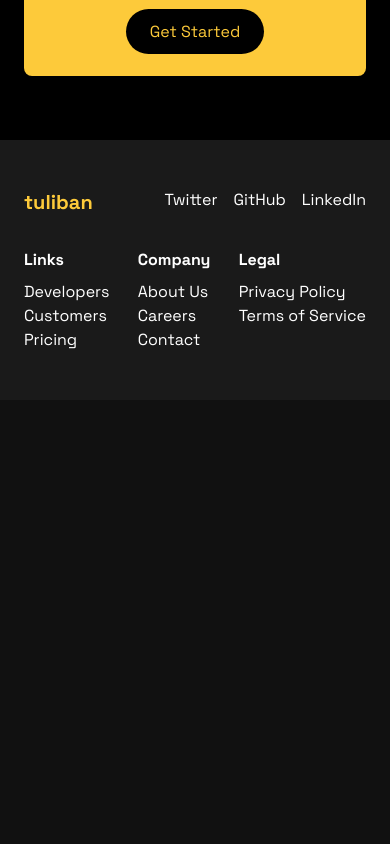
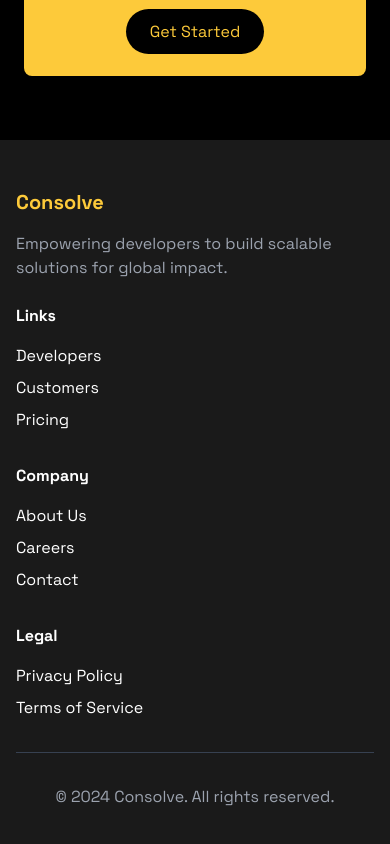
Before and after one commit to fasakinhenry/consolve, a React (Vite) app: page / in a window 390 px wide. Shown: the part 3793-4637 px from the top of the page. Before the commit the page ends 4193 px from the top, so only its background shows below. Built offline with nearby package versions, Linux system fonts and the light colour scheme.

Commit message:
style: make footer responsive

```diff
--- a/src/components/Footer.jsx
+++ b/src/components/Footer.jsx
@@ -3,25 +3,21 @@ import React from 'react';
 const Footer = () => {
   return (
     <footer className='bg-[#1a1a1a] text-white py-12'>
-      <div className='max-w-6xl mx-auto px-6'>
-        <div className='flex justify-between mb-8'>
-          <div className='text-xl font-bold text-[#fdca3a]'>tuliban</div>
-          <div className='flex space-x-4'>
-            <a href='#' className='hover:text-[#fdca3a]'>
-              Twitter
-            </a>
-            <a href='#' className='hover:text-[#fdca3a]'>
-              GitHub
-            </a>
-            <a href='#' className='hover:text-[#fdca3a]'>
-              LinkedIn
-            </a>
+      <div className='container'>
+        <div className='flex flex-col md:flex-row justify-between mb-8'>
+          <div className='mb-6 md:mb-0'>
+            <div className='text-xl font-bold text-[#fdca3a] mb-4'>
+              Consolve
             </div>
+            <p className='text-gray-400 max-w-xs'>
+              Empowering developers to build scalable solutions for global
+              impact.
+            </p>
           </div>
-        <div className='flex justify-between'>
+          <div className='grid grid-cols-2 md:grid-cols-3 gap-8'>
             <div>
-            <h4 className='font-bold mb-2'>Links</h4>
-            <ul>
+              <h4 className='font-bold mb-4'>Links</h4>
+              <ul className='space-y-2'>
                 <li>
                   <a href='#' className='hover:text-[#fdca3a]'>
                     Developers
@@ -40,8 +36,8 @@ const Footer = () => {
               </ul>
             </div>
             <div>
-            <h4 className='font-bold mb-2'>Company</h4>
-            <ul>
+              <h4 className='font-bold mb-4'>Company</h4>
+              <ul className='space-y-2'>
                 <li>
                   <a href='#' className='hover:text-[#fdca3a]'>
                     About Us
@@ -60,8 +56,8 @@ const Footer = () => {
               </ul>
             </div>
             <div>
-            <h4 className='font-bold mb-2'>Legal</h4>
-            <ul>
+              <h4 className='font-bold mb-4'>Legal</h4>
+              <ul className='space-y-2'>
                 <li>
                   <a href='#' className='hover:text-[#fdca3a]'>
                     Privacy Policy
@@ -76,6 +72,12 @@ const Footer = () => {
             </div>
           </div>
         </div>
+        <div className='border-t border-gray-700 pt-8 mt-8 text-center md:text-left'>
+          <p className='text-gray-400'>
+            &copy; 2024 Consolve. All rights reserved.
+          </p>
+        </div>
+      </div>
     </footer>
   );
 };
```
Lines whose indentation alone changed are shown as unchanged.
